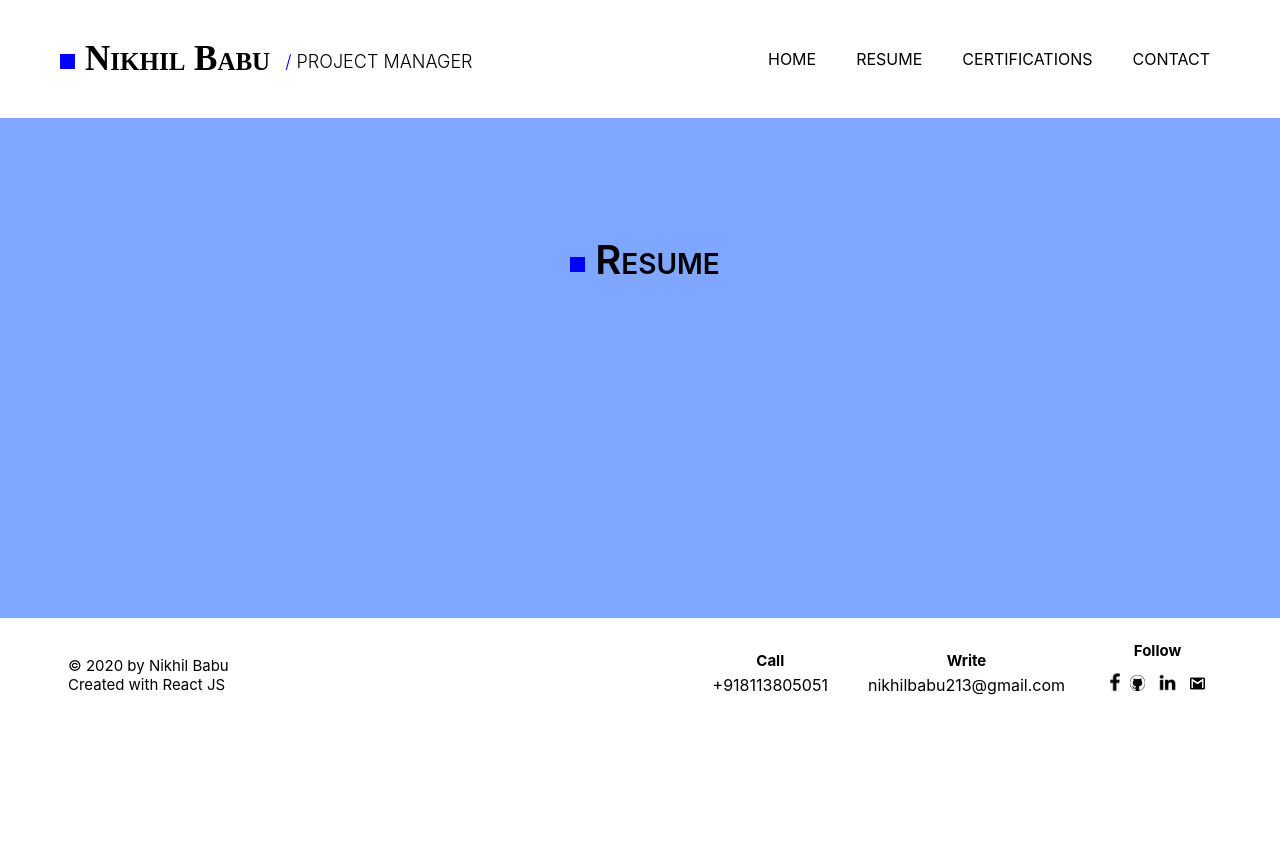
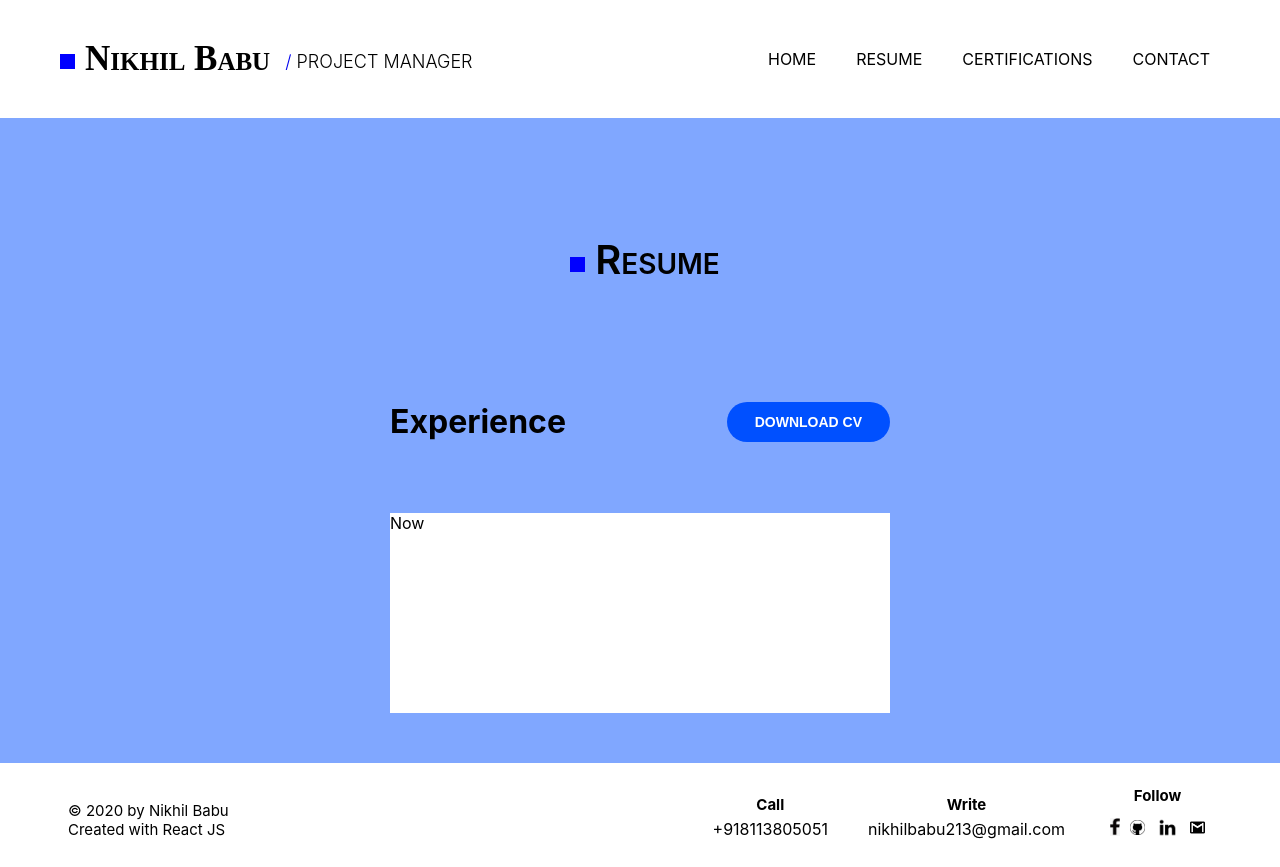
Before and after one commit to Nikhil713/Portfolio, a React (Create React App) app in the folder website/: page /resume in a window 1280 px wide. Before the commit the page ends 800 px from the top, so only its background shows below. Built offline with nearby package versions, Linux system fonts and the light colour scheme.

Commit message:
Make card component for resume-exp

```diff
--- /dev/null
+++ b/website/src/components/experience-card/experience-card.js
@@ -0,0 +1,17 @@
+import React from 'react'
+import styles from './style.module.css'
+
+export default class Experience extends React.Component {
+    render() {
+        return (
+            <div className={styles["experience-card"]}>
+                <div className={styles["card-left"]}>
+                   {this.props.exp.duration}
+                </div>
+                <div className={styles["card-right"]}>
+
+                </div>
+            </div>
+        )
+    }
+}
--- /dev/null
+++ b/website/src/components/experience-card/style.module.css
@@ -0,0 +1,7 @@
+
+.experience-card {
+    height: 200px;
+    width: 500px;
+    background-color: white;
+    margin: 50px 0;
+}
--- a/website/src/pages/resume/resume.js
+++ b/website/src/pages/resume/resume.js
@@ -1,10 +1,20 @@
 import React from 'react'
 import styles from './style.module.css'
+import Experience from '../../components/experience-card/experience-card'
 
 export default class Resume extends React.Component {
+    constructor(props) {
+        super(props)
+        this.state = {
+            exp: [
+                { duration: "Now", position: "Web head", company: "Excel", location: "Kerala" }
+            ]
+        }
+    }
     render() {
+
         return (
-            <div className = {styles["resume-container"]}>
+            <div className={styles["resume-container"]}>
                 <div className={styles["resume-header"]}>
                     <div className={styles["blue-square"]}>
                     </div>
@@ -12,6 +22,18 @@ export default class Resume extends React.Component {
                         <h1>Resume</h1>
                     </div>
                 </div>
+                <div className={styles["resume-body"]}>
+                    <div className={styles["experience"]}>
+                        <div className={styles["experience-header"]}>
+                            <h1>Experience</h1>
+                            <a href="/#" className={styles["resume-button"]}>DOWNLOAD CV</a>
+                        </div>
+                        <div className={styles["experience-body"]}>
+                            <Experience exp={this.state.exp[0]} />
+                            {/* <Experience /> */}
+                        </div>
+                    </div>
+                </div>
 
             </div>
         )
--- a/website/src/pages/resume/style.module.css
+++ b/website/src/pages/resume/style.module.css
@@ -1,7 +1,7 @@
 
 .resume-container {
     width: 100%;
-    height: 500px;
+    /* height: fit-content; */
     background-color: rgb(128, 167, 255);
 }
 
@@ -29,3 +29,64 @@
     font-size: 40px;
     font-weight: 600;
 }
+
+.resume-body {
+    display: flex;
+    flex-direction: column;
+    justify-content: center;
+    align-items: center;
+}
+
+.experience {
+    display: flex;
+    flex-direction: column;
+    justify-content: center;
+    align-items: center;
+    width: auto;
+}
+
+.experience-header {
+    display: flex;
+    justify-content: space-between;
+    align-items: center;
+    margin-top: 70px;
+    /* width: 500px; */
+    width: 100%;
+}
+
+.resume-button{
+    /* height: fit-content; */
+    /* width: fit-content; */
+
+    /* margin: 10px; */
+    padding: 0.75rem 1.75rem;
+
+    display: flex;
+    justify-content: center;
+    align-items: center;
+
+    font-family: sans-serif;
+    font-size: 14px;
+    font-weight: 700;
+
+    cursor: pointer;
+
+    border: none;
+    border-radius: 100px;
+    background-color: rgba(0, 80, 255, 1);
+    color: white;
+}
+
+.experience-body {
+    display: flex;
+    flex-direction: column;
+    justify-content: center;
+    align-items: center;
+    /* padding: 10px; */
+}
+.experience-card {
+    height: 200px;
+    width: 500px;
+    background-color: white;
+    margin: 50px 0;
+}
```
